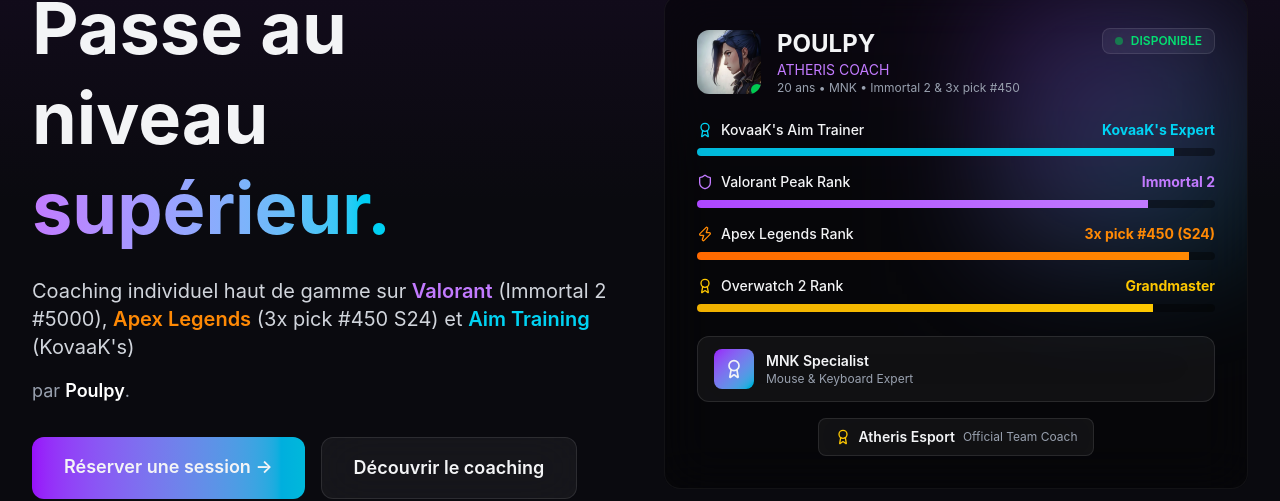
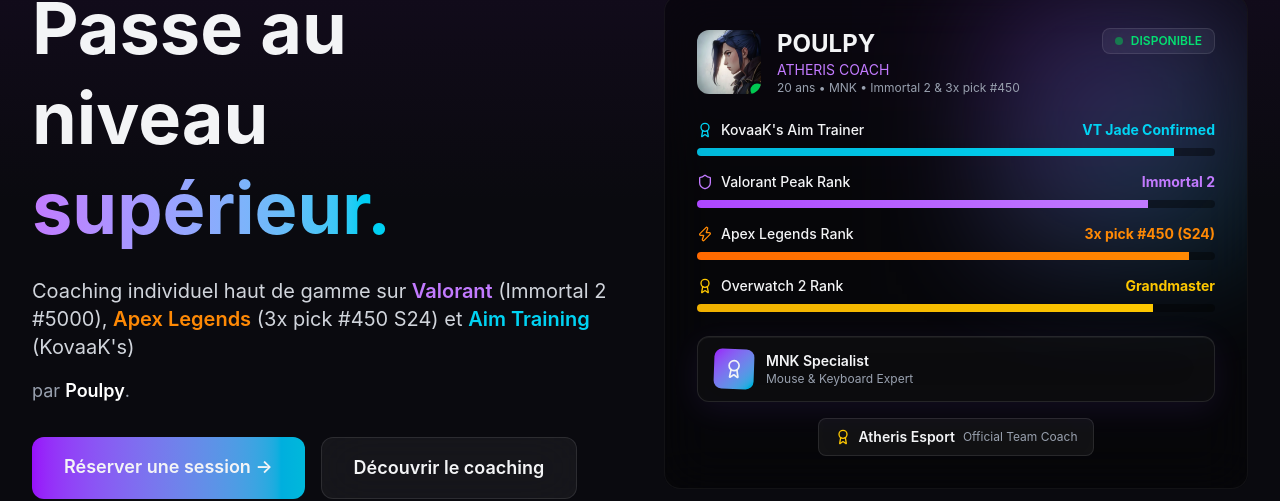
Before and after one commit to Smith9411/poulpy-coaching, a Next.js app: page / in a window 1280 px wide. Shown: the part 239-740 px from the top of the page. Built offline with nearby package versions, Linux system fonts and the light colour scheme.

Commit message:
Fix: Hero online indicator, KovaaK's label, MNK badge animation & Progression bar colors

```diff
--- a/components/Hero.tsx
+++ b/components/Hero.tsx
@@ -102,7 +102,11 @@ export default function Hero() {
                         alt="Poulpy"
                         className="w-full h-full object-cover"
                       />
-                      <div className="absolute -bottom-1 -right-1 w-4 h-4 bg-green-500 rounded-full border-2 border-[#1a1a24]" />
+                      <motion.div
+                        animate={{ scale: [1, 1.1, 1] }}
+                        transition={{ duration: 1.5, repeat: Infinity, ease: "easeInOut" }}
+                        className="absolute -bottom-1 -right-1 w-4 h-4 bg-green-500 rounded-full border-2 border-[#0a0a0f] shadow-lg shadow-green-500/50"
+                      />
                     </div>
                     <div>
                       <h3 className="text-2xl font-bold">POULPY</h3>
@@ -126,7 +130,7 @@ export default function Hero() {
                         <Award size={16} className="text-cyan-400" />
                         <span className="text-sm font-medium">KovaaK's Aim Trainer</span>
                       </div>
-                      <span className="text-sm font-bold text-cyan-400">KovaaK's Expert</span>
+                      <span className="text-sm font-bold text-cyan-400">VT Jade Confirmed</span>
                     </div>
                     <div className="h-2 bg-black/40 rounded-full overflow-hidden">
                       <motion.div
@@ -194,15 +198,31 @@ export default function Hero() {
                 </div>
 
                 {/* Badge */}
-                <div className="glass px-4 py-3 rounded-xl flex items-center gap-3">
-                  <div className="w-10 h-10 rounded-lg bg-gradient-to-br from-purple-600 to-cyan-500 flex items-center justify-center">
+                <motion.div
+                  initial={{ opacity: 0, y: 20 }}
+                  animate={{ opacity: 1, y: 0 }}
+                  transition={{ duration: 0.5, delay: 1.3 }}
+                  whileHover={{ scale: 1.02, y: -2 }}
+                  className="glass px-4 py-3 rounded-xl flex items-center gap-3 group"
+                  style={{
+                    background: 'rgba(255, 255, 255, 0.03)',
+                    backdropFilter: 'blur(20px)',
+                    border: '1px solid rgba(255, 255, 255, 0.1)',
+                    boxShadow: '0 8px 32px rgba(139, 92, 246, 0.1), inset 0 1px 0 rgba(255, 255, 255, 0.05)',
+                  }}
+                >
+                  <motion.div
+                    animate={{ rotate: [0, 2, -2, 0] }}
+                    transition={{ duration: 3, repeat: Infinity, ease: "easeInOut" }}
+                    className="w-10 h-10 rounded-lg bg-gradient-to-br from-purple-600 to-cyan-500 flex items-center justify-center"
+                  >
                     <Award size={20} />
-                  </div>
+                  </motion.div>
                   <div>
                     <div className="text-sm font-semibold">MNK Specialist</div>
                     <div className="text-xs text-gray-400">Mouse & Keyboard Expert</div>
                   </div>
-                </div>
+                </motion.div>
 
                 {/* Atheris Badge */}
                 <div className="mt-4 flex items-center justify-center">
--- a/components/Progression.tsx
+++ b/components/Progression.tsx
@@ -9,10 +9,10 @@ const views = {
   global: {
     label: 'Global',
     metrics: [
-      { label: 'Aim Score', subLabel: 'Flick / Tracking', value: 78, color: 'from-cyan-500 to-cyan-400', icon: Target },
-      { label: 'Game Sense', subLabel: '& Vision tactique', value: 72, color: 'from-purple-500 to-purple-400', icon: Zap },
-      { label: 'Mouvement', subLabel: 'Fluidité', value: 68, color: 'from-orange-500 to-orange-400', icon: Activity },
-      { label: 'Consistency', subLabel: 'Régularité', value: 81, color: 'from-green-500 to-emerald-400', icon: BarChart3 },
+      { label: 'Aim Score', subLabel: 'Flick / Tracking', value: 78, color: ['#06b6d4', '#22d3ee'], icon: Target },
+      { label: 'Game Sense', subLabel: '& Vision tactique', value: 72, color: ['#a855f7', '#c084fc'], icon: Zap },
+      { label: 'Mouvement', subLabel: 'Fluidité', value: 68, color: ['#f97316', '#fb923c'], icon: Activity },
+      { label: 'Consistency', subLabel: 'Régularité', value: 81, color: ['#10b981', '#34d399'], icon: BarChart3 },
     ],
     sessions: [
       { s: 'S1', rr: 0 },
@@ -27,10 +27,10 @@ const views = {
   valorant: {
     label: 'Valorant',
     metrics: [
-      { label: 'Aim Score', subLabel: 'Flick / Tracking', value: 82, color: 'from-red-500 to-red-400', icon: Target },
-      { label: 'Game Sense', subLabel: '& Vision tactique', value: 76, color: 'from-purple-500 to-purple-400', icon: Zap },
-      { label: 'Mouvement', subLabel: 'Fluidité', value: 70, color: 'from-orange-500 to-orange-400', icon: Activity },
-      { label: 'Consistency', subLabel: 'Régularité', value: 84, color: 'from-green-500 to-emerald-400', icon: BarChart3 },
+      { label: 'Aim Score', subLabel: 'Flick / Tracking', value: 82, color: ['#ef4444', '#f87171'], icon: Target },
+      { label: 'Game Sense', subLabel: '& Vision tactique', value: 76, color: ['#a855f7', '#c084fc'], icon: Zap },
+      { label: 'Mouvement', subLabel: 'Fluidité', value: 70, color: ['#f97316', '#fb923c'], icon: Activity },
+      { label: 'Consistency', subLabel: 'Régularité', value: 84, color: ['#10b981', '#34d399'], icon: BarChart3 },
     ],
     sessions: [
       { s: 'S1', rr: 0 },
@@ -45,10 +45,10 @@ const views = {
   apex: {
     label: 'Apex Legends',
     metrics: [
-      { label: 'Aim Score', subLabel: 'Flick / Tracking', value: 75, color: 'from-cyan-500 to-cyan-400', icon: Target },
-      { label: 'Game Sense', subLabel: '& Vision tactique', value: 79, color: 'from-purple-500 to-purple-400', icon: Zap },
-      { label: 'Mouvement', subLabel: 'Fluidité', value: 88, color: 'from-orange-500 to-orange-400', icon: Activity },
-      { label: 'Consistency', subLabel: 'Régularité', value: 73, color: 'from-green-500 to-emerald-400', icon: BarChart3 },
+      { label: 'Aim Score', subLabel: 'Flick / Tracking', value: 75, color: ['#06b6d4', '#22d3ee'], icon: Target },
+      { label: 'Game Sense', subLabel: '& Vision tactique', value: 79, color: ['#a855f7', '#c084fc'], icon: Zap },
+      { label: 'Mouvement', subLabel: 'Fluidité', value: 88, color: ['#f97316', '#fb923c'], icon: Activity },
+      { label: 'Consistency', subLabel: 'Régularité', value: 73, color: ['#10b981', '#34d399'], icon: BarChart3 },
     ],
     sessions: [
       { s: 'S1', rr: 0 },
@@ -294,7 +294,7 @@ export default function Progression() {
                         viewport={{ once: true }}
                         transition={{ duration: 1.2, delay: 0.3 + index * 0.1, ease: [0.25, 0.46, 0.45, 0.94] }}
                         className="h-full rounded-full relative"
-                        style={{ background: `linear-gradient(90deg, ${metric.color.split(' to ')[0]}, ${metric.color.split(' to ')[1]})` }}
+                        style={{ background: `linear-gradient(90deg, ${metric.color[0]}, ${metric.color[1]})` }}
                       >
                         {/* Glow effect */}
                         <div className="absolute inset-0 bg-white/20 blur-sm" />
```
